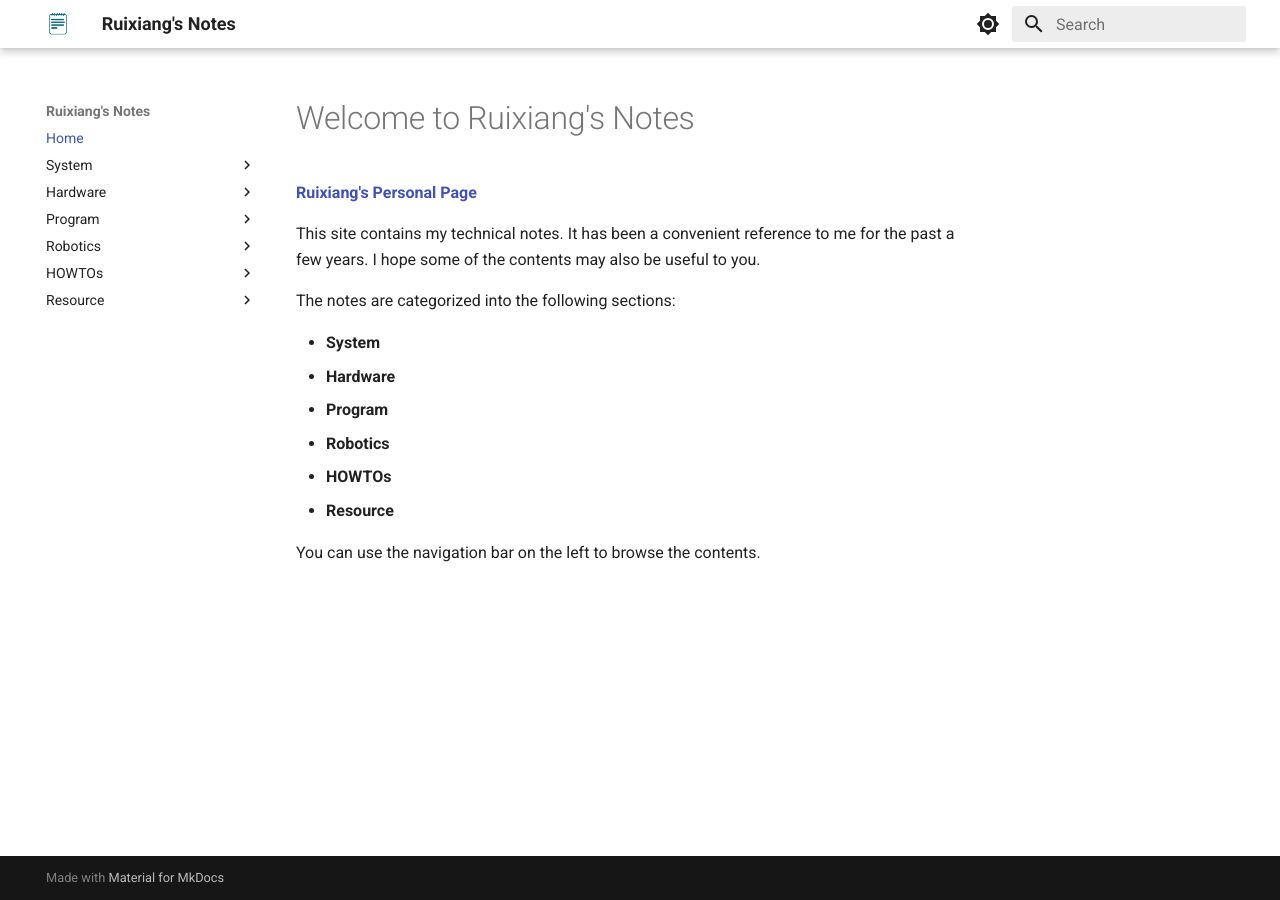
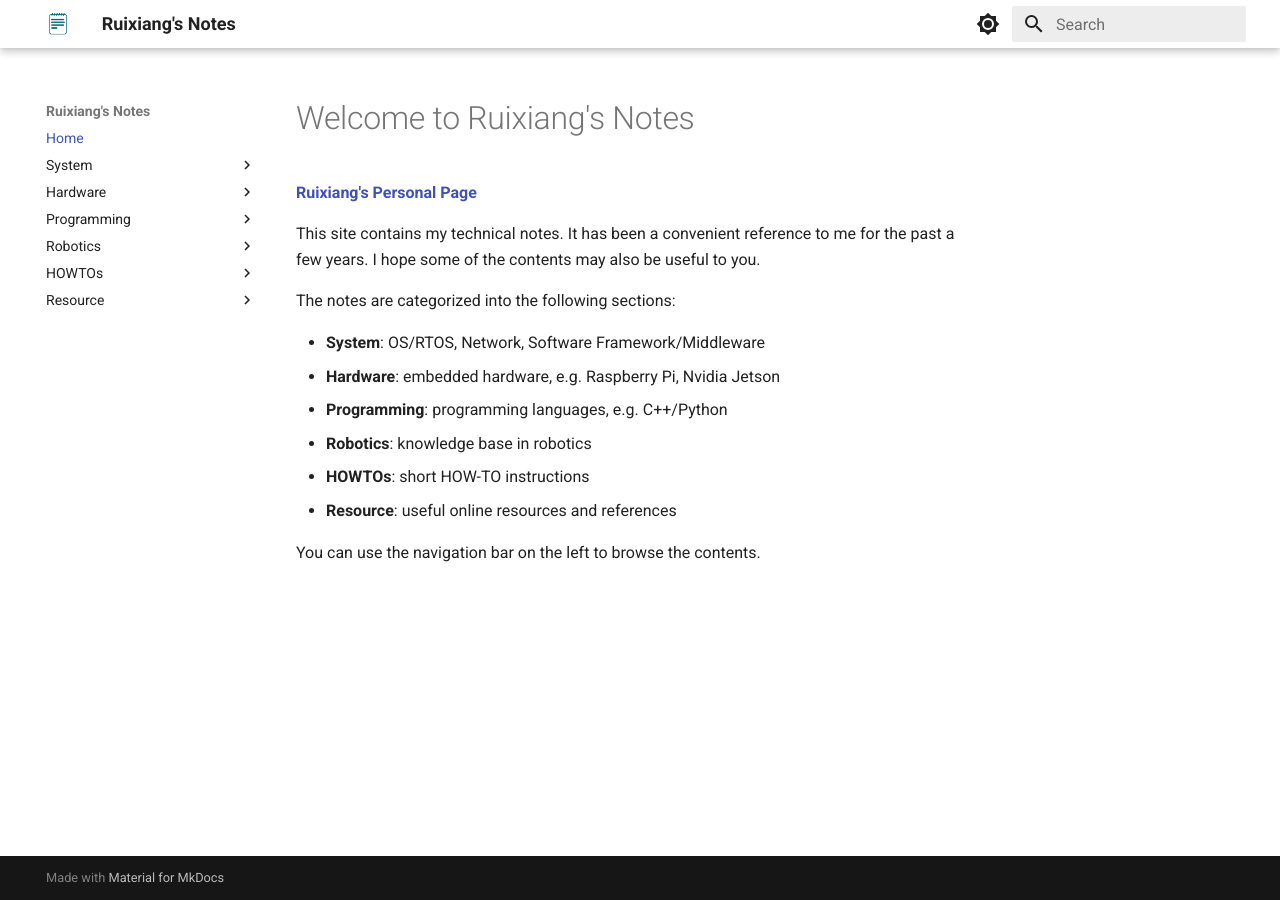
Before and after one commit to rxdu/notes, an MkDocs documentation site: the page built from docs/index.md, in a window 1280 px wide. Built offline with MkDocs 1.6.1 and Material for MkDocs 9.7.7, drawn with Linux system fonts in a browser that asks for light colours.

Commit message:
refactor: renamed progrm to programming

```diff
--- a/docs/index.md
+++ b/docs/index.md
@@ -6,11 +6,11 @@ This site contains my technical notes. It has been a convenient reference to me
 
 The notes are categorized into the following sections:
 
-* **System**
-* **Hardware**
-* **Program**
-* **Robotics**
-* **HOWTOs**
-* **Resource**
+* **System**: OS/RTOS, Network, Software Framework/Middleware
+* **Hardware**: embedded hardware, e.g. Raspberry Pi, Nvidia Jetson
+* **Programming**: programming languages, e.g. C++/Python
+* **Robotics**: knowledge base in robotics
+* **HOWTOs**: short HOW-TO instructions
+* **Resource**: useful online resources and references
 
 You can use the navigation bar on the left to browse the contents.
```
Also changed, not shown: docs/.pages, docs/programming/.pages (renamed from docs/program/.pages), docs/programming/c++/.pages (renamed from docs/program/c++/.pages), docs/programming/c++/cpp_func_ptr_to_c_func_ptr.md (renamed from docs/program/c++/cpp_func_ptr_to_c_func_ptr.md), docs/programming/c++/cpp_resource.md (renamed from docs/program/c++/cpp_resource.md), docs/programming/debugging/gdb.md (renamed from docs/program/debugging/gdb.md), docs/programming/debugging/valgrind.md (renamed from docs/program/debugging/valgrind.md), docs/programming/library.md (renamed from docs/program/library.md), docs/programming/python/python_resource.md (renamed from docs/program/python/python_resource.md), docs/programming/tools/vim-tutorials.md (renamed from docs/program/tools/vim-tutorials.md).
